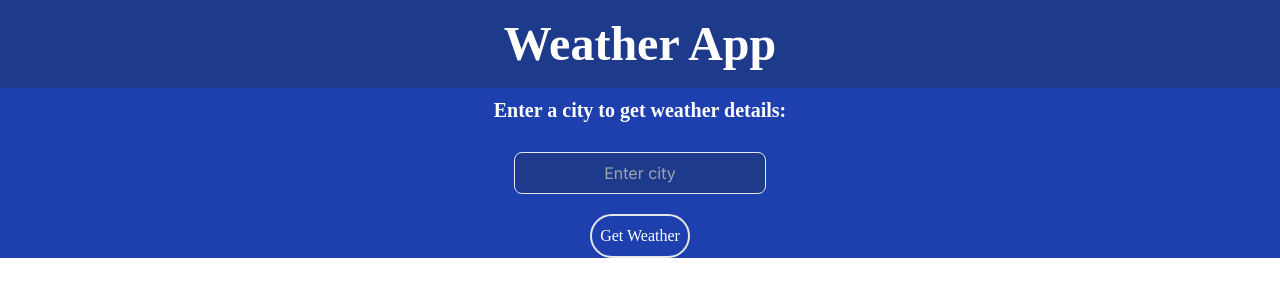
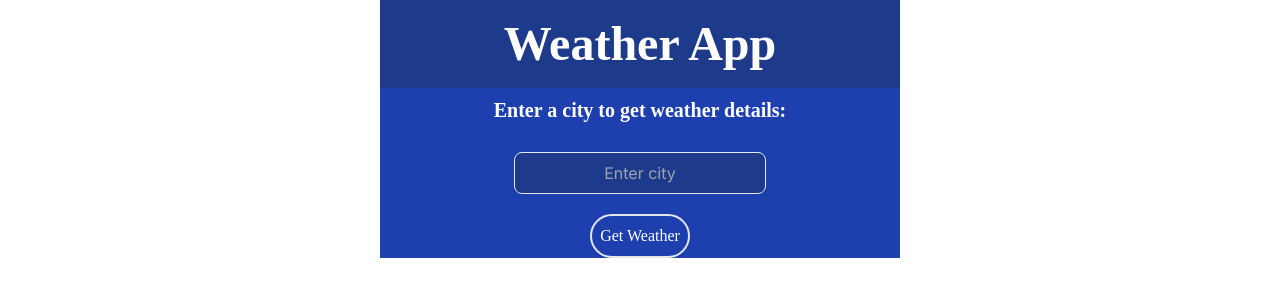
Before and after one commit to joelclaudius/weather-app, a React (Create React App) app: page / in a window 1280 px wide. Shown: the top 300 px of the page. Built offline with nearby package versions, Linux system fonts and the light colour scheme.

Commit message:
Adding components

```diff
--- a/src/App.js
+++ b/src/App.js
@@ -4,7 +4,7 @@ import Weather from "./Weather";
 function App() {
   return (
     <div>
-      <header>
+      <header className="lg:px-[380px] lg:rounded-lg">
         <div className="flex items-center justify-center bg-blue-900 py-5">
           <h1 className="text-5xl font-display font-extrabold text-white">
             Weather App
--- a/src/Weather.js
+++ b/src/Weather.js
@@ -140,7 +140,7 @@ const Weather = () => {
                   </button>
                 </div>
               </div>
-              <div className="grid grid-cols-1 gap-0 h-auto w-auto overflow-scroll">
+              <div className="grid grid-cols-1 gap-0 h-auto w-auto overflow-scroll sm:grid-cols-2 md:grid-cols-4 sm:gap-5 md:gap-5 m-auto">
                 {weatherData &&
                   weatherData.properties.periods.map((period, index) => (
                     <div key={index} className="shadow-xl rounded-lg border-2">
```
Also changed, not shown: 11 other files (tests, documents, lock files or other folders).
